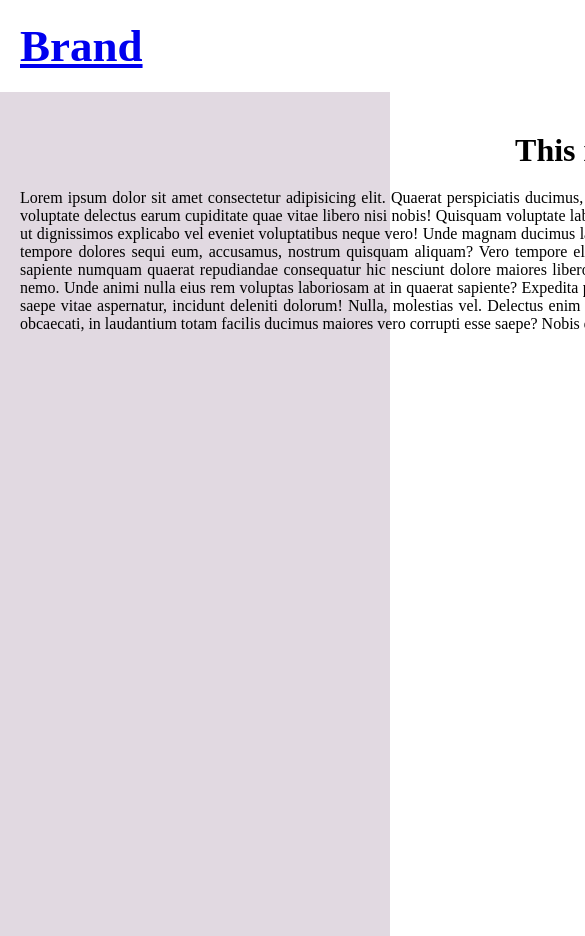
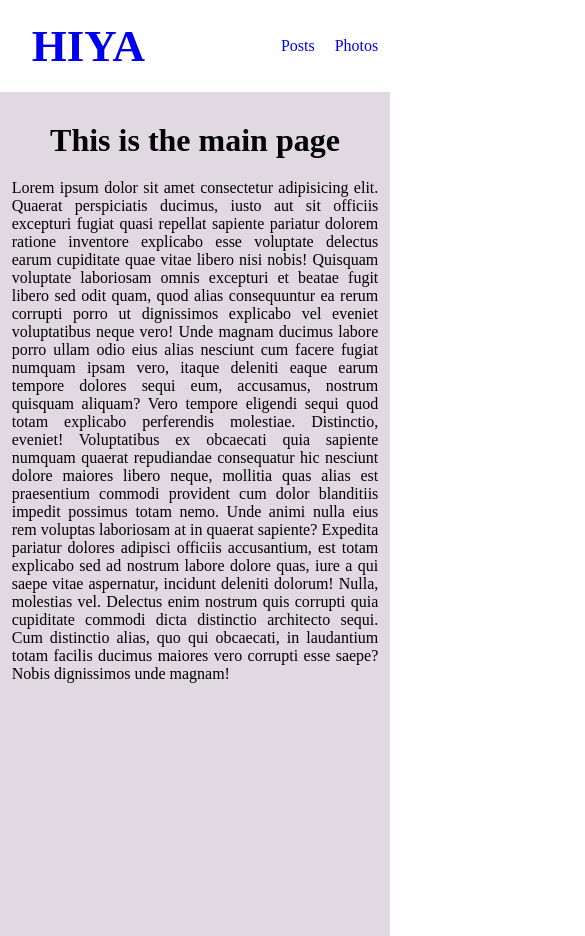
Before and after one commit to IamNayanIslam/useFetch-Custom-Hook, a React (Vite) app: page / in a window 390 px wide. Shown: the top 936 px of the page, 585 px wide, since content can reach past the window. Built offline with nearby package versions, Linux system fonts and the light colour scheme.

Commit message:
responsive

```diff
--- a/src/Components/Header/Header.css
+++ b/src/Components/Header/Header.css
@@ -1,5 +1,9 @@
 .wrap-header {
   width: 100%;
+}
+
+.link {
+  text-decoration: none;
 }
 
 nav {
@@ -22,3 +26,10 @@ nav ul {
   justify-content: center;
   gap: 20px;
 }
+
+@media screen and (max-width: 500px) {
+  nav {
+    width: 94%;
+    margin: 0 auto;
+  }
+}
--- a/src/Components/Header/Header.jsx
+++ b/src/Components/Header/Header.jsx
@@ -7,15 +7,21 @@ export default function Header() {
       <nav>
         <div className="logo">
           <h1>
-            <Link to="">Brand</Link>
+            <Link to="" className="link">
+              HIYA
+            </Link>
           </h1>
         </div>
         <ul>
           <li>
-            <Link to="post">Posts</Link>
+            <Link to="post" className="link">
+              Posts
+            </Link>
           </li>
           <li>
-            <Link to="photos">Photos</Link>
+            <Link to="photos" className="link">
+              Photos
+            </Link>
           </li>
         </ul>
       </nav>
--- a/src/Components/Home/Home.css
+++ b/src/Components/Home/Home.css
@@ -13,3 +13,11 @@ main {
 main p {
   text-align: justify;
 }
+
+@media screen and (max-width: 500px) {
+  main {
+    width: 94%;
+    margin: 0 auto;
+    padding: 10px;
+  }
+}
```
